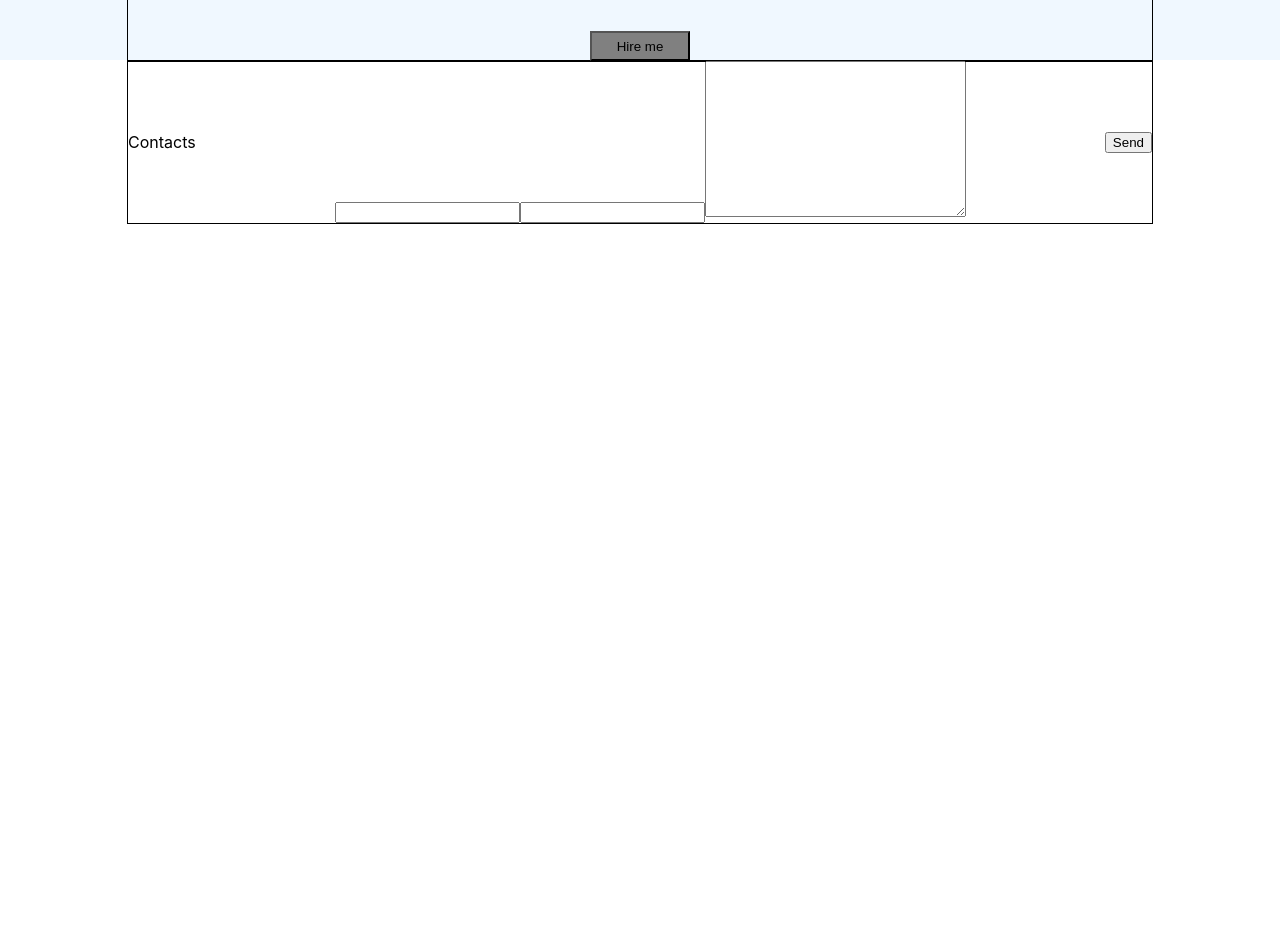
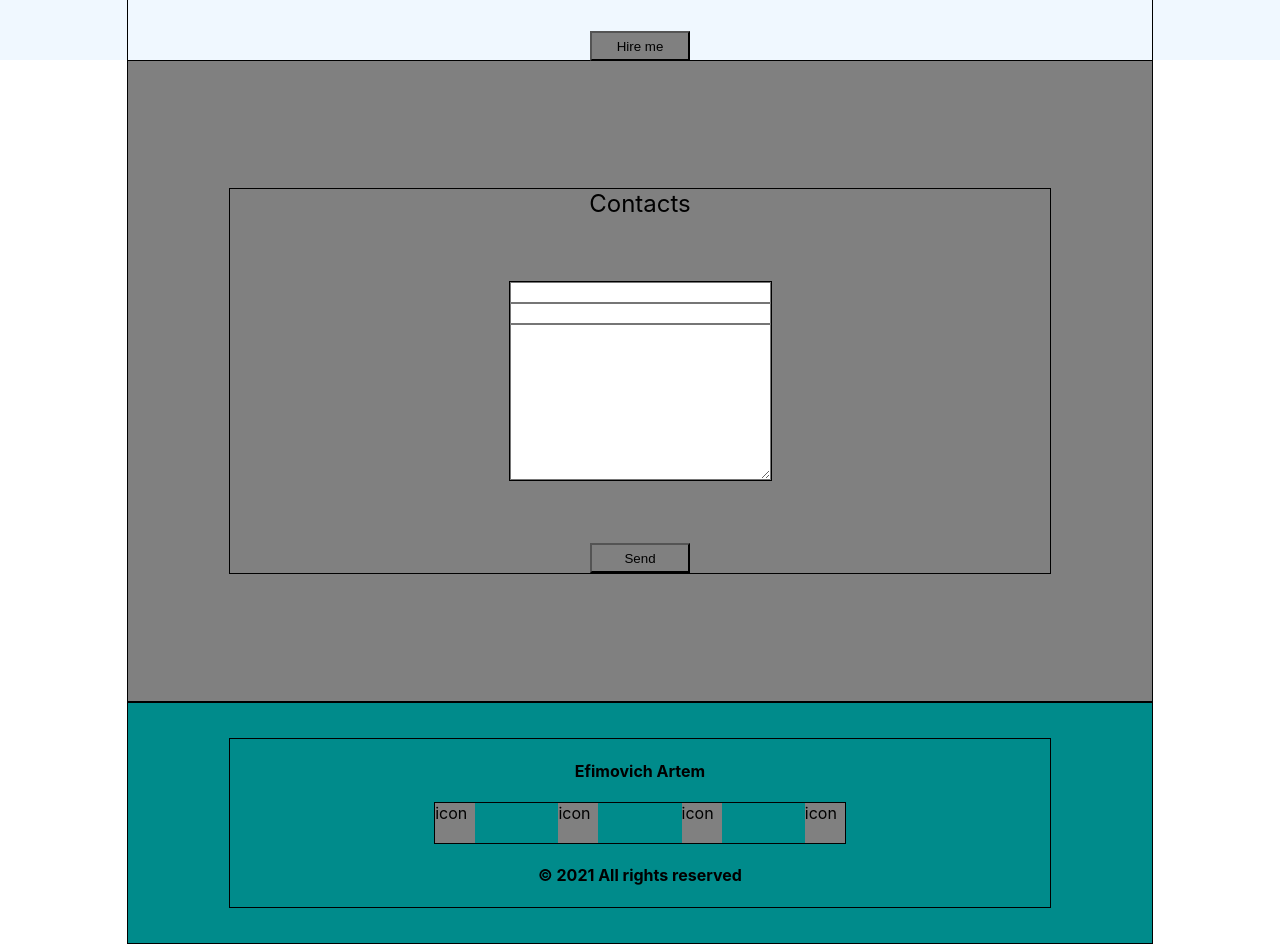
Before and after one commit to ArtemEfimovich/portfolio, a React (Create React App) app: page / in a window 1280 px wide. Shown: the part 2580-3524 px from the top of the page. Before the commit the page ends 2804 px from the top, so only its background shows below. Built offline with nearby package versions, Linux system fonts and the light colour scheme.

Commit message:
maket done

```diff
--- a/src/App.js
+++ b/src/App.js
@@ -5,6 +5,7 @@ import Skills from "./skills/Skills";
 import Projects from "./projects/Projects";
 import Job from "./job/Job";
 import Contacts from "./contacts/Contacts";
+import Footer from "./footer/Footer";
 
 function App() {
     return (
@@ -15,6 +16,7 @@ function App() {
             <Projects/>
             <Job/>
             <Contacts/>
+            <Footer/>
         </div>
     );
 }
--- a/src/contacts/Contacts.jsx
+++ b/src/contacts/Contacts.jsx
@@ -5,10 +5,10 @@ import styles from '../common/styles/Container.module.css'
 
 const Contacts = () => {
     return (
-        <div className={s.contactsBlock}>
-            <div className={`${styles.container} ${s.contactsContainer}`}>
+        <div className={`${s.contactsBlock} ${styles.container} `}>
+            <div className={s.contactsContainer}>
                     <div className={s.title}> Contacts</div>
-                <form action="">
+                <form action="" className={s.form}>
                     <input type="text"/>
                     <input type="text"/>
                     <textarea name="" id="" cols="30" rows="10"></textarea>
--- a/src/contacts/Contacts.module.css
+++ b/src/contacts/Contacts.module.css
@@ -1,17 +1,41 @@
 .contactsBlock{
-
+    height: 80vh;
+    background-color: grey;
+    border: 1px solid;
+    margin: 0 auto;
+    display: flex;
+    align-items: center;
+    justify-content:center;
+    flex-wrap: wrap;
 }
 
 
 
 .contactsContainer{
+    border: 1px solid;
+    width: 80%;
+    height: 60%;
+    display: flex;
+    flex-direction: column;
+    align-content: center;
+    justify-content: space-between;
+    align-items: center;
+    flex-wrap: wrap;
+}
+
+.form{
+    border: 1px solid;
+    display: flex;
+    flex-direction: column;
 
 }
 
 .title{
-
+    font-size: 1.5em;
 }
 
 .button{
-
+    width: 100px;
+    height: 30px;
+    background-color: grey;
 }
--- /dev/null
+++ b/src/footer/Footer.jsx
@@ -0,0 +1,23 @@
+import React from 'react';
+import s from './Footer.module.css'
+import styles from '../common/styles/Container.module.css'
+
+
+const Footer = () => {
+    return (
+        <div className={`${s.footerBlock} ${styles.container}`}>
+            <div className={s.container}>
+                <h4>Efimovich Artem</h4>
+                <div className={s.icons}>
+                    <div className={s.icon}>icon</div>
+                    <div className={s.icon}>icon</div>
+                    <div className={s.icon}>icon</div>
+                    <div className={s.icon}>icon</div>
+                </div>
+                <h4>© 2021 All rights reserved</h4>
+            </div>
+        </div>
+    );
+};
+
+export default Footer;
--- /dev/null
+++ b/src/footer/Footer.module.css
@@ -0,0 +1,31 @@
+.footerBlock {
+    height: 30vh;
+    background-color: darkcyan;
+    border: 1px solid;
+    display: flex;
+    justify-content: center;
+}
+
+.container {
+    border: 1px solid;
+    display: flex;
+    flex-direction: column;
+    align-items: center;
+    width: 80%;
+    margin: 5px;
+
+}
+
+.icons {
+    border: 1px solid;
+    width: 50%;
+    display: flex;
+    flex-direction: row;
+    justify-content: space-between;
+}
+
+.icon {
+    width: 40px;
+    height: 40px;
+    background-color: grey;
+}
```
